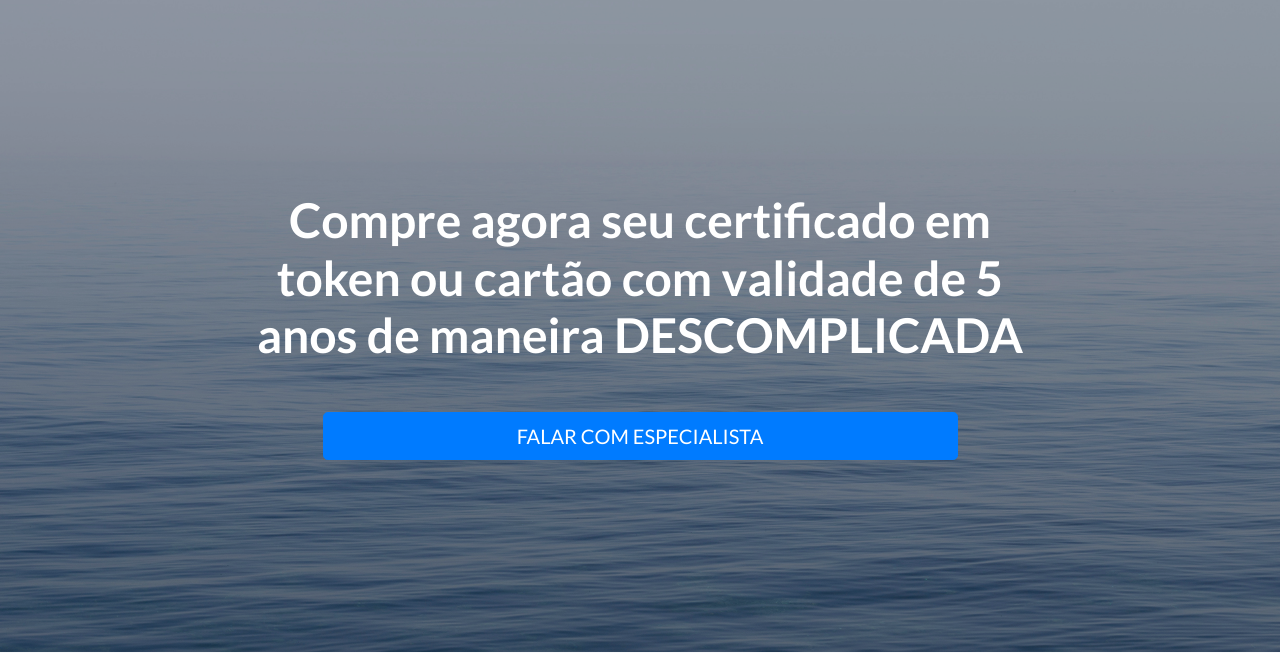
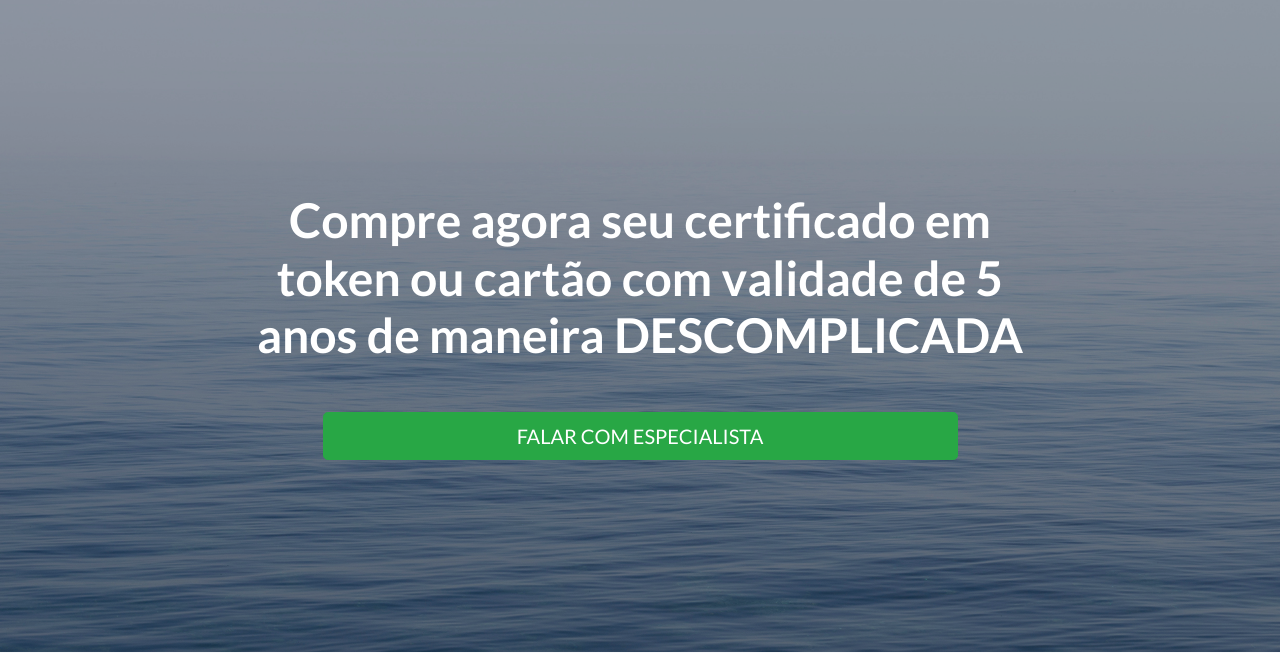
Before and after one commit to jhonattas/auditta-contato, a PHP site: page /source/views/homepage.php in a window 1280 px wide. Shown: the part 327-980 px from the top of the page. Run offline with PHP 8.4, Linux system fonts and the light colour scheme; some libraries are stand-ins or nearby versions.

Commit message:
atualiza a cor dos botoes

```diff
--- a/source/views/homepage.php
+++ b/source/views/homepage.php
@@ -31,7 +31,7 @@
       <a class="navbar-brand" href="#">
         <img src="https://auditta.digitalsigncertificadora.com.br/skin/ar/images/logotipo-ar-auditta.png"/>
         </a>
-      <a class="btn btn-primary" href="#">FALAR COM ESPECIALISTA</a>
+      <a class="btn btn-success" href="#">FALAR COM ESPECIALISTA</a>
     </div>
   </nav>
 
@@ -47,7 +47,7 @@
           <form>
             <div class="form-row">
               <div class="col-12">
-                <button type="submit" class="btn btn-block btn-lg btn-primary">FALAR COM ESPECIALISTA</button>
+                <button type="submit" class="btn btn-block btn-lg btn-success">FALAR COM ESPECIALISTA</button>
               </div>
             </div>
           </form>
@@ -161,7 +161,9 @@
           <form>
             <div class="form-row">
               <div class="col-12">
-                <button type="submit" class="btn btn-block btn-lg btn-primary">FALAR COM ESPECIALISTA AGORA</button>
+                <a
+                  class="btn btn-block btn-lg btn-success"
+                  style="">FALAR COM ESPECIALISTA AGORA</a>
               </div>
             </div>
           </form>
```
